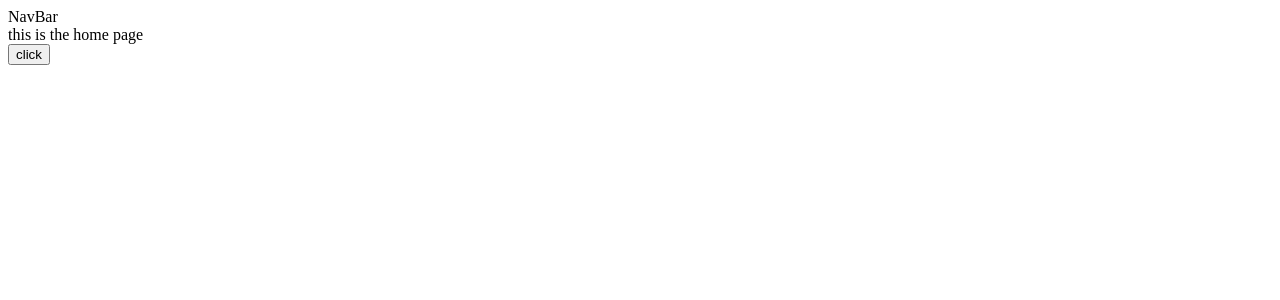
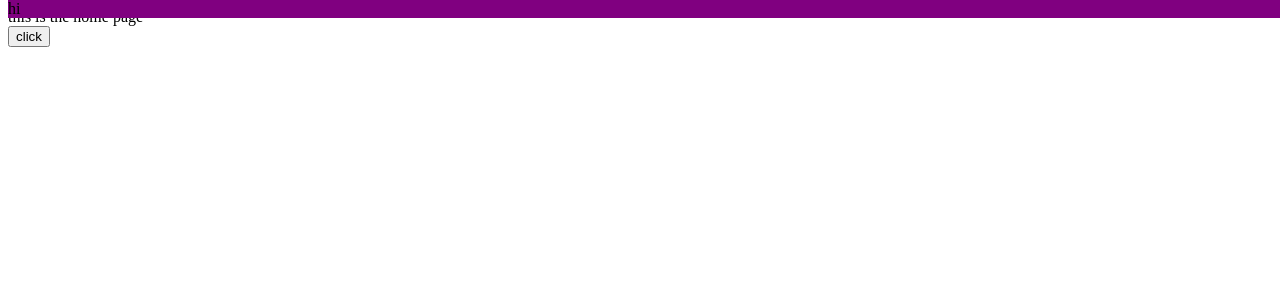
Before and after one commit to khgonzal/blog, a React (Create React App) app in the folder client/: page / in a window 1280 px wide. Shown: the top 300 px of the page. Built offline with nearby package versions, Linux system fonts and the light colour scheme.

Commit message:
styled components

```diff
--- a/client/package.json
+++ b/client/package.json
@@ -10,6 +10,7 @@
     "react-dom": "^18.2.0",
     "react-router-dom": "^6.9.0",
     "react-scripts": "5.0.1",
+    "styled-components": "^5.3.9",
     "web-vitals": "^2.1.4"
   },
   "scripts": {
--- a/client/src/components/NavBar/index.tsx
+++ b/client/src/components/NavBar/index.tsx
@@ -1,7 +1,12 @@
-import React from 'react'
+import React from 'react';
+import { NavContainer } from './styles.d';
 
 const NavBar = () => {
-    return <div>NavBar</div>
-}
+  return (
+    <NavContainer>
+      <div>hi</div>
+    </NavContainer>
+  );
+};
 
-export { NavBar }
+export { NavBar };
--- /dev/null
+++ b/client/src/components/NavBar/styles.d.ts
@@ -0,0 +1,10 @@
+import styled from 'styled-components';
+
+const NavContainer = styled.div`
+  position: fixed;
+  top: 0;
+  width: 100%;
+  background-color: purple;
+`;
+
+export { NavContainer };
```
Also changed, not shown: 1 other file (tests, documents, lock files or other folders).
